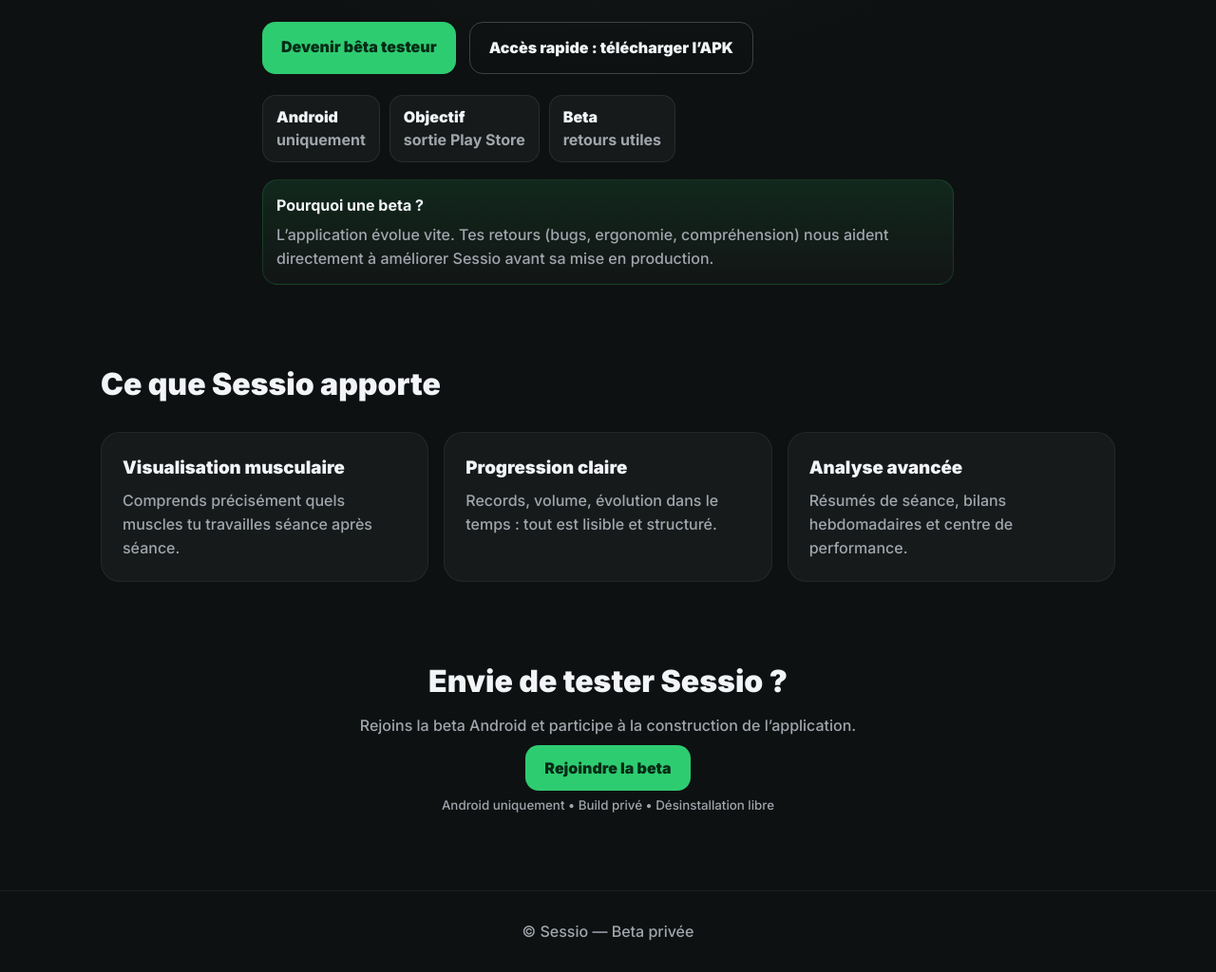
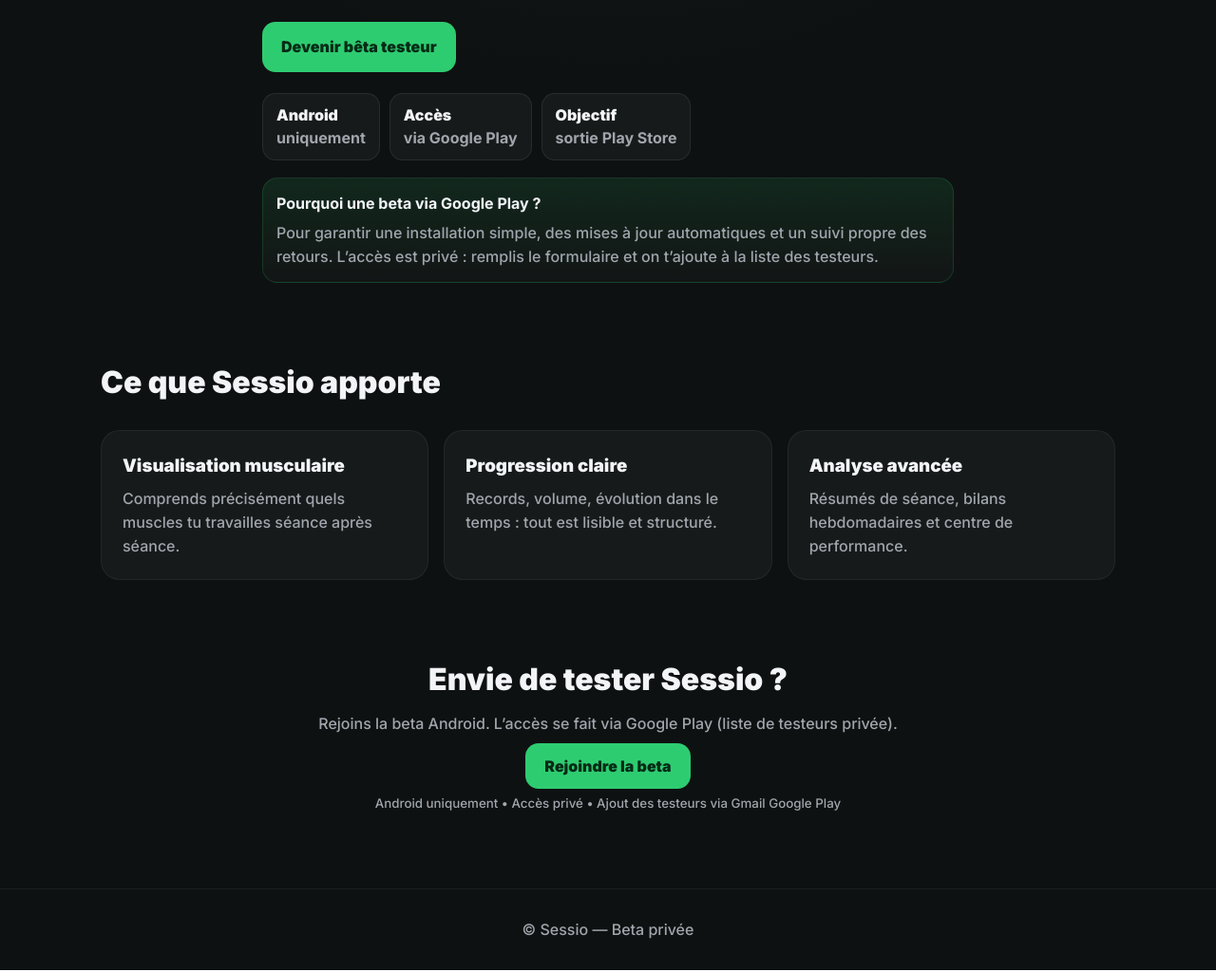
Before and after one commit to Thymike94/sessio.fr, a plain HTML site: page index.html in a window 1280 px wide. Shown: the part 452-1476 px from the top of the page at 95% size. Drawn offline with Linux system fonts and the light colour scheme.

Commit message:
Update index.html

```diff
--- a/index.html
+++ b/index.html
@@ -4,8 +4,8 @@
   <meta charset="UTF-8" />
   <meta name="viewport" content="width=device-width, initial-scale=1" />
   <title>Sessio — Beta Android</title>
-  <meta name="description" content="Sessio est une application de musculation en beta privée. Suivi des performances, muscles visuels, progression claire. Android uniquement." />
-  <link rel="stylesheet" href="style.css" />
+  <meta name="description" content="Sessio est une application de musculation en beta privée. Suivi des performances, muscles visuels, progression claire. Accès via Google Play. Android uniquement." />
+  <link rel="stylesheet" href="style.css?v=3" />
   <link rel="preconnect" href="https://fonts.googleapis.com">
   <link rel="preconnect" href="https://fonts.gstatic.com" crossorigin>
   <link href="https://fonts.googleapis.com/css2?family=Inter:wght@500;700;900&display=swap" rel="stylesheet">
@@ -15,7 +15,7 @@
 <header class="nav">
   <div class="nav__brand">Sessio</div>
   <a class="nav__cta" href="https://forms.gle/PyTzQ21BCof6CZkW9" target="_blank" rel="noopener">
-    Beta Android
+    Rejoindre la beta
   </a>
 </header>
 
@@ -41,12 +41,6 @@
          target="_blank" rel="noopener">
         Devenir bêta testeur
       </a>
-
-      <a class="btn btn--ghost"
-         href="https://drive.google.com/file/d/1fT56Yx8fjET0scE0PG_dmEohlE4Rce_l/view"
-         target="_blank" rel="noopener">
-        Accès rapide : télécharger l’APK
-      </a>
     </div>
 
     <div class="mini">
@@ -55,20 +49,20 @@
         <span class="mini__v">uniquement</span>
       </div>
       <div class="mini__item">
+        <span class="mini__k">Accès</span>
+        <span class="mini__v">via Google Play</span>
+      </div>
+      <div class="mini__item">
         <span class="mini__k">Objectif</span>
         <span class="mini__v">sortie Play Store</span>
-      </div>
-      <div class="mini__item">
-        <span class="mini__k">Beta</span>
-        <span class="mini__v">retours utiles</span>
       </div>
     </div>
 
     <div class="betaNote">
-      <strong>Pourquoi une beta ?</strong>
+      <strong>Pourquoi une beta via Google Play ?</strong>
       <span>
-        L’application évolue vite. Tes retours (bugs, ergonomie, compréhension)
-        nous aident directement à améliorer Sessio avant sa mise en production.
+        Pour garantir une installation simple, des mises à jour automatiques et un suivi propre des retours.
+        L’accès est privé : remplis le formulaire et on t’ajoute à la liste des testeurs.
       </span>
     </div>
   </section>
@@ -105,7 +99,7 @@
   <section class="cta">
     <h2>Envie de tester Sessio ?</h2>
     <p>
-      Rejoins la beta Android et participe à la construction de l’application.
+      Rejoins la beta Android. L’accès se fait via Google Play (liste de testeurs privée).
     </p>
 
     <div class="cta__actions">
@@ -116,7 +110,7 @@
       </a>
     </div>
 
-    <small>Android uniquement • Build privé • Désinstallation libre</small>
+    <small>Android uniquement • Accès privé • Ajout des testeurs via Gmail Google Play</small>
   </section>
 </main>
 
```
